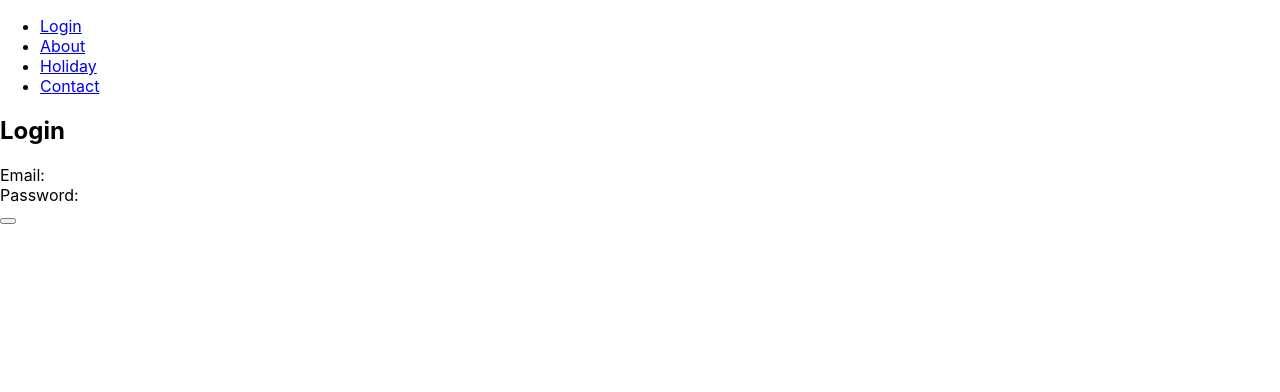
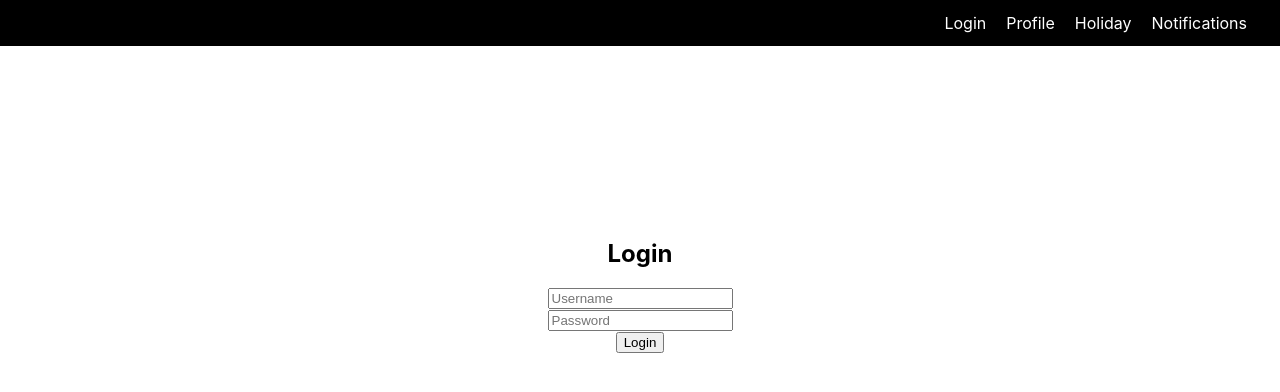
Before and after one commit to fluffibirb/skillcity, a React (Create React App) app: page /login in a window 1280 px wide. Shown: the top 392 px of the page. Built offline with nearby package versions, Linux system fonts and the light colour scheme.

Commit message:
routes working

```diff
--- a/src/App.css
+++ b/src/App.css
@@ -1,3 +1,34 @@
 .App {
   text-align: center;
 }
+
+body,
+ul {
+  margin: 0;
+  padding: 0;
+}
+
+nav {
+  background-color: black;
+  color: white;
+}
+
+nav ul {
+  list-style-type: none;
+  display: flex;
+  justify-content: flex-end;
+  padding: 13px;
+}
+
+nav ul li {
+  margin-right: 20px;
+}
+
+nav ul li a {
+  color: white;
+  text-decoration: none;
+}
+
+nav ul li a:hover {
+  color: gray;
+}
--- a/src/App.js
+++ b/src/App.js
@@ -1,10 +1,10 @@
 import "./App.css";
 import React from "react";
 import { BrowserRouter as Router, Route, Routes, Link } from "react-router-dom";
-import Login from "./pages/Login";
-import Profile from "./pages/Profile";
-import HolidayNotification from "./pages/HolidayNotification";
-import RequestHoliday from "./pages/RequestHoliday";
+import Login from "./pages/Login/Login";
+import Profile from "./pages/Profile/Profile";
+import HolidayNotification from "./pages/Holiday/HolidayNotification";
+import RequestHoliday from "./pages/Holiday/RequestHoliday";
 
 // Define your main App component
 const App = () => {
@@ -19,21 +19,21 @@ const App = () => {
               <Link to="/login">Login</Link>
             </li>
             <li>
-              <Link to="/about">About</Link>
+              <Link to="/Profile">Profile</Link>
             </li>
             <li>
               <Link to="/holiday">Holiday</Link>
             </li>
             <li>
-              <Link to="/contact">Contact</Link>
+              <Link to="/Notifications">Notifications</Link>
             </li>
           </ul>
         </nav>
         <Routes>
-          <Route path="/" element={<Profile />} />
+          <Route path="/profile" element={<Profile />} />
           <Route path="/login" element={<Login />} />
           <Route path="/holiday" element={<RequestHoliday />} />
-          <Route path="/log" element={<HolidayNotification />} />
+          <Route path="/notifications" element={<HolidayNotification />} />
         </Routes>
       </div>
     </Router>
--- a/src/pages/HolidayNotification.js
+++ b/src/pages/Holiday/HolidayNotification.js
@@ -1,7 +1,11 @@
 import React from "react";
 
 const HolidayNotification = () => {
-  return <div></div>;
+  return (
+    <div>
+      <h2>Holiday Notifications</h2>
+    </div>
+  );
 };
 
 export default HolidayNotification;
--- /dev/null
+++ b/src/pages/Holiday/RequestHoliday.js
@@ -0,0 +1,13 @@
+import React from "react";
+
+const RequestHoliday = () => {
+  return (
+    <div>
+      <div className="wrapper">
+        <h2>Request Holiday</h2>
+      </div>
+    </div>
+  );
+};
+
+export default RequestHoliday;
--- a/src/pages/Login.js
+++ /dev/null
@@ -1,20 +0,0 @@
-import React from "react";
-
-const Login = () => {
-  return (
-    <div>
-      <h2>Login</h2>
-      <form action="">
-        <div>
-          <label htmlFor="">Email: </label>
-        </div>
-        <div>
-          <label htmlFor="">Password: </label>
-        </div>
-        <button></button>
-      </form>
-    </div>
-  );
-};
-
-export default Login;
--- /dev/null
+++ b/src/pages/Login/Login.css
@@ -0,0 +1,7 @@
+.wrapper {
+  text-align: center;
+  justify-content: center; /* Horizontal centering */
+  align-items: center;
+  display: flex;
+  height: 60vh;
+}
--- /dev/null
+++ b/src/pages/Login/Login.js
@@ -0,0 +1,23 @@
+import React from "react";
+import "./Login.css";
+
+const Login = () => {
+  return (
+    <div>
+      <div className="wrapper">
+        <form action="">
+          <h2>Login</h2>
+          <div className="input-box">
+            <input type="text" placeholder="Username" />
+          </div>
+          <div className="input-box">
+            <input type="text" placeholder="Password" />
+          </div>
+          <button type="submit">Login</button>
+        </form>
+      </div>
+    </div>
+  );
+};
+
+export default Login;
--- a/src/pages/Profile.js
+++ /dev/null
@@ -1,7 +0,0 @@
-import React from "react";
-
-const Profile = () => {
-  return <div></div>;
-};
-
-export default Profile;
--- /dev/null
+++ b/src/pages/Profile/Profile.js
@@ -0,0 +1,13 @@
+import React from "react";
+
+const Profile = () => {
+  return (
+    <div>
+      <div className="wrapper">
+        <h2>Profile</h2>
+      </div>
+    </div>
+  );
+};
+
+export default Profile;
--- a/src/pages/RequestHoliday.js
+++ /dev/null
@@ -1,7 +0,0 @@
-import React from "react";
-
-const RequestHoliday = () => {
-  return <div></div>;
-};
-
-export default RequestHoliday;
```
